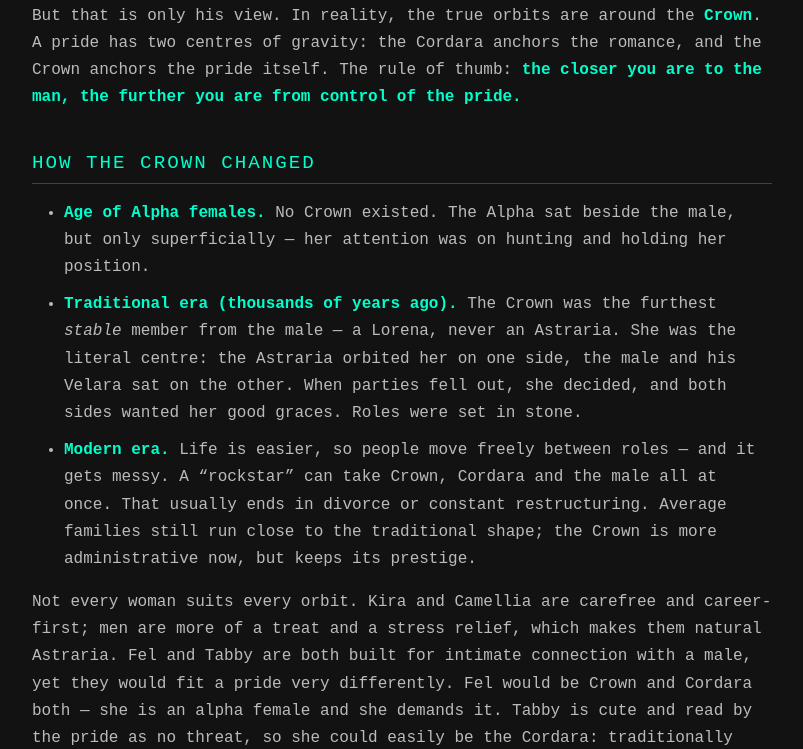
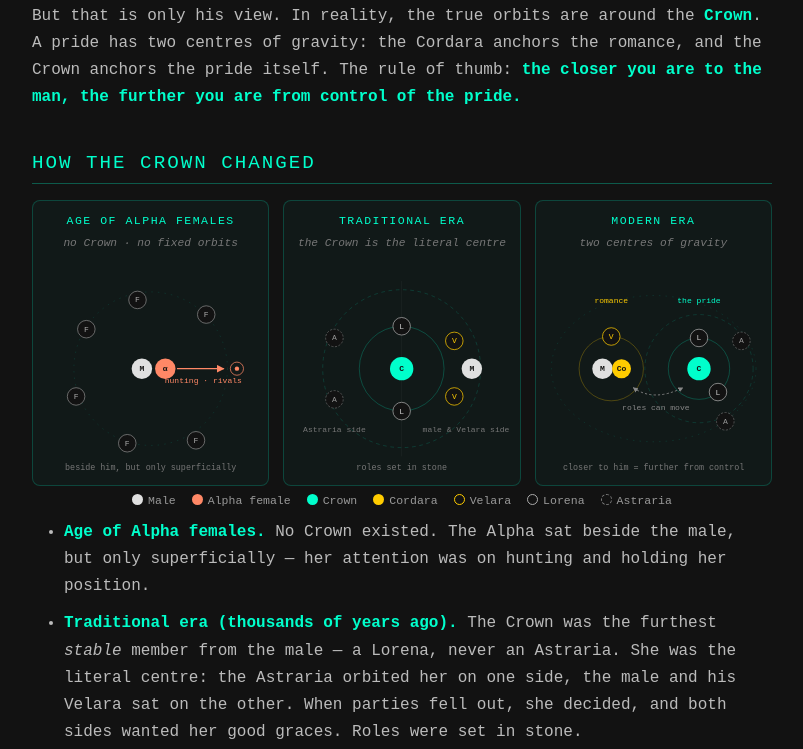
Before and after one commit to murchie85/DRONECOMMANDER_SITE, a Flask app: page /blog/the-crown-and-pride-orbits in a window 1280 px wide. Shown: the part 4587-5336 px from the top of the page, without its empty margins (238-1041 px from the left). Run offline with Flask 3, Linux system fonts and the light colour scheme.

Commit message:
Crown lore: three-era pride orbit diagram (SVG include) in compendium and blog
Co-Authored-By: Claude Fable 5.1 <noreply@anthropic.com>

```diff
--- /dev/null
+++ b/templates/_pride_orbits_svg.html
@@ -0,0 +1,108 @@
+{# Three-era pride orbit diagram. Included by the Crown blog post and the compendium. #}
+<style>
+    .orbit-grid { display: grid; grid-template-columns: repeat(3, 1fr); gap: 14px; margin: 10px 0 6px; }
+    .orbit-grid > * { min-width: 0; }
+    .orbit-panel { background: rgba(0,255,204,0.03); border: 1px solid rgba(0,255,204,0.2); border-radius: 8px; padding: 10px 8px 6px; }
+    .orbit-panel svg { width: 100%; max-width: 100%; height: auto; display: block; overflow: visible; font-family: 'Courier New', monospace; }
+    .orbit-panel .orbit-title { color: #00ffcc; font-size: 0.72rem; text-transform: uppercase; letter-spacing: 1.5px; text-align: center; margin: 0 0 4px; }
+    .orbit-panel .orbit-sub { color: #777; font-size: 0.7rem; text-align: center; margin: 0 0 6px; font-style: italic; }
+    .orbit-legend { display: flex; flex-wrap: wrap; gap: 6px 16px; justify-content: center; color: #999; font-size: 0.72rem; margin-bottom: 10px; }
+    .orbit-legend span { white-space: nowrap; }
+    .orbit-legend i { display: inline-block; width: 11px; height: 11px; border-radius: 50%; vertical-align: -1px; margin-right: 5px; box-sizing: border-box; }
+    @media (max-width: 700px) { .orbit-grid { grid-template-columns: 1fr; } }
+</style>
+<div class="orbit-grid">
+    <div class="orbit-panel">
+        <p class="orbit-title">Age of Alpha Females</p>
+        <p class="orbit-sub">no Crown &middot; no fixed orbits</p>
+        <svg viewBox="0 0 300 300" role="img" aria-label="Alpha era: male at centre, Alpha female beside him with her attention pointing outward, six other females scattered loosely">
+            <defs><marker id="arr" viewBox="0 0 10 10" refX="9" refY="5" markerWidth="7" markerHeight="7" orient="auto"><path d="M0,0 L10,5 L0,10 z" fill="#ff8866"/></marker></defs>
+            <circle cx="150" cy="150" r="105" fill="none" stroke="rgba(0,255,204,0.15)" stroke-dasharray="2 7"/>
+            <!-- scattered females -->
+            <g font-size="11" text-anchor="middle" dominant-baseline="central">
+                <g><circle cx="62" cy="96" r="12" fill="#121212" stroke="#888"/><text x="62" y="96" fill="#aaa">F</text></g>
+                <g><circle cx="48" cy="188" r="12" fill="#121212" stroke="#888"/><text x="48" y="188" fill="#aaa">F</text></g>
+                <g><circle cx="118" cy="252" r="12" fill="#121212" stroke="#888"/><text x="118" y="252" fill="#aaa">F</text></g>
+                <g><circle cx="212" cy="248" r="12" fill="#121212" stroke="#888"/><text x="212" y="248" fill="#aaa">F</text></g>
+                <g><circle cx="132" cy="56" r="12" fill="#121212" stroke="#888"/><text x="132" y="56" fill="#aaa">F</text></g>
+                <g><circle cx="226" cy="76" r="12" fill="#121212" stroke="#888"/><text x="226" y="76" fill="#aaa">F</text></g>
+                <!-- male + alpha -->
+                <g><circle cx="138" cy="150" r="14" fill="#e0e0e0"/><text x="138" y="150" fill="#121212" font-weight="bold">M</text></g>
+                <g><circle cx="170" cy="150" r="14" fill="#ff8866"/><text x="170" y="150" fill="#121212" font-weight="bold">&#945;</text></g>
+            </g>
+            <!-- alpha attention outward -->
+            <line x1="186" y1="150" x2="250" y2="150" stroke="#ff8866" stroke-width="1.5" marker-end="url(#arr)"/>
+            <circle cx="268" cy="150" r="9" fill="none" stroke="#ff8866"/><circle cx="268" cy="150" r="3" fill="#ff8866"/>
+            <text x="222" y="170" fill="#ff8866" font-size="11" text-anchor="middle">hunting &middot; rivals</text>
+            <text x="150" y="288" fill="#777" font-size="11.5" text-anchor="middle">beside him, but only superficially</text>
+        </svg>
+    </div>
+    <div class="orbit-panel">
+        <p class="orbit-title">Traditional Era</p>
+        <p class="orbit-sub">the Crown is the literal centre</p>
+        <svg viewBox="0 0 300 300" role="img" aria-label="Traditional era: Crown at the centre, two Lorena close to her, two Astraria orbiting on the left, the male and two Velara on the right">
+            <circle cx="150" cy="150" r="58" fill="none" stroke="rgba(0,255,204,0.3)"/>
+            <circle cx="150" cy="150" r="108" fill="none" stroke="rgba(0,255,204,0.2)" stroke-dasharray="5 5"/>
+            <!-- divider between astraria side and male side -->
+            <line x1="150" y1="30" x2="150" y2="270" stroke="rgba(255,255,255,0.06)"/>
+            <g font-size="11" text-anchor="middle" dominant-baseline="central">
+                <!-- crown -->
+                <g><circle cx="150" cy="150" r="16" fill="#00ffcc"/><text x="150" y="150" fill="#121212" font-weight="bold">C</text></g>
+                <!-- lorena near crown -->
+                <g><circle cx="150" cy="92" r="12" fill="#121212" stroke="#aaa"/><text x="150" y="92" fill="#ccc">L</text></g>
+                <g><circle cx="150" cy="208" r="12" fill="#121212" stroke="#aaa"/><text x="150" y="208" fill="#ccc">L</text></g>
+                <!-- astraria, left -->
+                <g><circle cx="58" cy="108" r="12" fill="#121212" stroke="#666" stroke-dasharray="3 2"/><text x="58" y="108" fill="#999">A</text></g>
+                <g><circle cx="58" cy="192" r="12" fill="#121212" stroke="#666" stroke-dasharray="3 2"/><text x="58" y="192" fill="#999">A</text></g>
+                <!-- male + velara, right -->
+                <g><circle cx="246" cy="150" r="14" fill="#e0e0e0"/><text x="246" y="150" fill="#121212" font-weight="bold">M</text></g>
+                <g><circle cx="222" cy="112" r="12" fill="#121212" stroke="#ffcc00"/><text x="222" y="112" fill="#ffcc00">V</text></g>
+                <g><circle cx="222" cy="188" r="12" fill="#121212" stroke="#ffcc00"/><text x="222" y="188" fill="#ffcc00">V</text></g>
+            </g>
+            <text x="58" y="236" fill="#777" font-size="11" text-anchor="middle">Astraria side</text>
+            <text x="238" y="236" fill="#777" font-size="11" text-anchor="middle">male &amp; Velara side</text>
+            <text x="150" y="288" fill="#777" font-size="11.5" text-anchor="middle">roles set in stone</text>
+        </svg>
+    </div>
+    <div class="orbit-panel">
+        <p class="orbit-title">Modern Era</p>
+        <p class="orbit-sub">two centres of gravity</p>
+        <svg viewBox="0 0 300 300" role="img" aria-label="Modern era: two centres of gravity, the male and Cordara on the left with a Velara orbiting, the Crown on the right with Lorena and Astraria orbiting, roles able to move between them">
+            <defs><marker id="arr2" viewBox="0 0 10 10" refX="9" refY="5" markerWidth="6" markerHeight="6" orient="auto-start-reverse"><path d="M0,0 L10,5 L0,10 z" fill="#888"/></marker></defs>
+            <!-- whole pride -->
+            <ellipse cx="150" cy="150" rx="140" ry="100" fill="none" stroke="rgba(0,255,204,0.15)" stroke-dasharray="2 7"/>
+            <!-- male system -->
+            <circle cx="92" cy="150" r="44" fill="none" stroke="rgba(255,204,0,0.35)"/>
+            <!-- crown system -->
+            <circle cx="212" cy="150" r="42" fill="none" stroke="rgba(0,255,204,0.3)"/>
+            <circle cx="212" cy="150" r="74" fill="none" stroke="rgba(0,255,204,0.18)" stroke-dasharray="5 5"/>
+            <g font-size="11" text-anchor="middle" dominant-baseline="central">
+                <!-- male + cordara -->
+                <g><circle cx="80" cy="150" r="14" fill="#e0e0e0"/><text x="80" y="150" fill="#121212" font-weight="bold">M</text></g>
+                <g><circle cx="106" cy="150" r="13" fill="#ffcc00"/><text x="106" y="150" fill="#121212" font-weight="bold" font-size="11">Co</text></g>
+                <g><circle cx="92" cy="106" r="12" fill="#121212" stroke="#ffcc00"/><text x="92" y="106" fill="#ffcc00">V</text></g>
+                <!-- crown -->
+                <g><circle cx="212" cy="150" r="16" fill="#00ffcc"/><text x="212" y="150" fill="#121212" font-weight="bold">C</text></g>
+                <g><circle cx="212" cy="108" r="12" fill="#121212" stroke="#aaa"/><text x="212" y="108" fill="#ccc">L</text></g>
+                <g><circle cx="238" cy="182" r="12" fill="#121212" stroke="#aaa"/><text x="238" y="182" fill="#ccc">L</text></g>
+                <g><circle cx="270" cy="112" r="12" fill="#121212" stroke="#666" stroke-dasharray="3 2"/><text x="270" y="112" fill="#999">A</text></g>
+                <g><circle cx="248" cy="222" r="12" fill="#121212" stroke="#666" stroke-dasharray="3 2"/><text x="248" y="222" fill="#999">A</text></g>
+            </g>
+            <!-- roles move -->
+            <path d="M122,176 Q150,196 190,176" fill="none" stroke="#888" stroke-width="1.2" stroke-dasharray="3 3" marker-start="url(#arr2)" marker-end="url(#arr2)"/>
+            <text x="153" y="206" fill="#888" font-size="11" text-anchor="middle">roles can move</text>
+            <text x="92" y="60" fill="#ffcc00" font-size="11" text-anchor="middle">romance</text>
+            <text x="212" y="60" fill="#00ffcc" font-size="11" text-anchor="middle">the pride</text>
+            <text x="150" y="288" fill="#777" font-size="11.5" text-anchor="middle">closer to him = further from control</text>
+        </svg>
+    </div>
+</div>
+<div class="orbit-legend">
+    <span><i style="background:#e0e0e0;"></i>Male</span>
+    <span><i style="background:#ff8866;"></i>Alpha female</span>
+    <span><i style="background:#00ffcc;"></i>Crown</span>
+    <span><i style="background:#ffcc00;"></i>Cordara</span>
+    <span><i style="border:1.5px solid #ffcc00;"></i>Velara</span>
+    <span><i style="border:1.5px solid #aaa;"></i>Lorena</span>
+    <span><i style="border:1.5px dashed #777;"></i>Astraria</span>
+</div>
--- a/templates/blog/the-crown-and-pride-orbits.html
+++ b/templates/blog/the-crown-and-pride-orbits.html
@@ -77,6 +77,7 @@
             </p>
 
             <h2>How the Crown Changed</h2>
+            {% include "_pride_orbits_svg.html" %}
             <ul>
                 <li><strong>Age of Alpha females.</strong> No Crown existed. The Alpha sat beside the male, but only superficially &mdash; her attention was on hunting and holding her position.</li>
                 <li><strong>Traditional era (thousands of years ago).</strong> The Crown was the furthest <em>stable</em> member from the male &mdash; a Lorena, never an Astraria. She was the literal centre: the Astraria orbited her on one side, the male and his Velara sat on the other. When parties fell out, she decided, and both sides wanted her good graces. Roles were set in stone.</li>
--- a/templates/compendium.html
+++ b/templates/compendium.html
@@ -3451,6 +3451,7 @@ Cyber Warfare Suite (40 RP)
                 </p>
 
                 <h4 style="margin-top:20px;">How the Crown Changed</h4>
+                {% include "_pride_orbits_svg.html" %}
                 <table class="lore-table">
                     <thead><tr><th>Era</th><th>Who held the centre</th></tr></thead>
                     <tbody>
```
